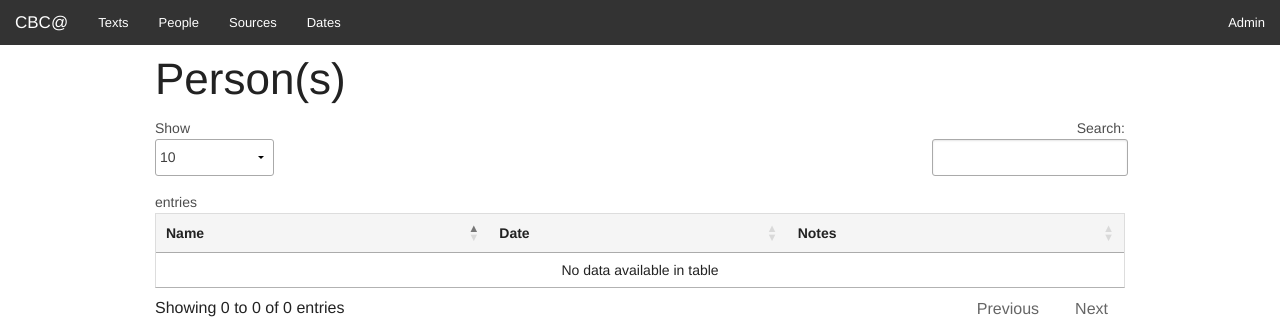
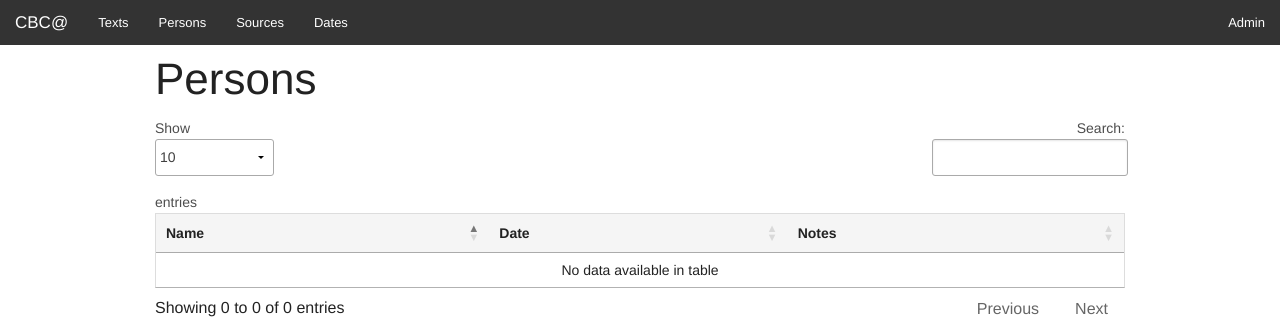
Before and after one commit to ajenhl/moad, a Django app: page /person/ in a window 1280 px wide. Shown: the top 321 px of the page. Run offline with Django 3.2, Linux system fonts and the light colour scheme; data that the repository does not hold is empty; parts of the project's set-up code (start-up, migrations or seed data) failed here and were passed over; some libraries are stand-ins or nearby versions.

```diff
--- a/attribution/templates/attribution/display/base.html
+++ b/attribution/templates/attribution/display/base.html
@@ -32,7 +32,7 @@
 
         <ul class="left">
           <li><a href="{% url 'text_list_display' %}">Texts</a></li>
-          <li><a href="{% url 'person_list_display' %}">People</a></li>
+          <li><a href="{% url 'person_list_display' %}">Persons</a></li>
           <li><a href="{% url 'source_list_display' %}">Sources</a></li>
           <li><a href="{% url 'date_list_display' %}">Dates</a></li>
         </ul>
--- a/attribution/templates/attribution/display/person_list.html
+++ b/attribution/templates/attribution/display/person_list.html
@@ -10,7 +10,7 @@
 
 {% block content %}
 <header>
-  <h1>Person(s)</h1>
+  <h1>Persons</h1>
 </header>
 
 {% include 'attribution/display/person_table.html' %}
```
